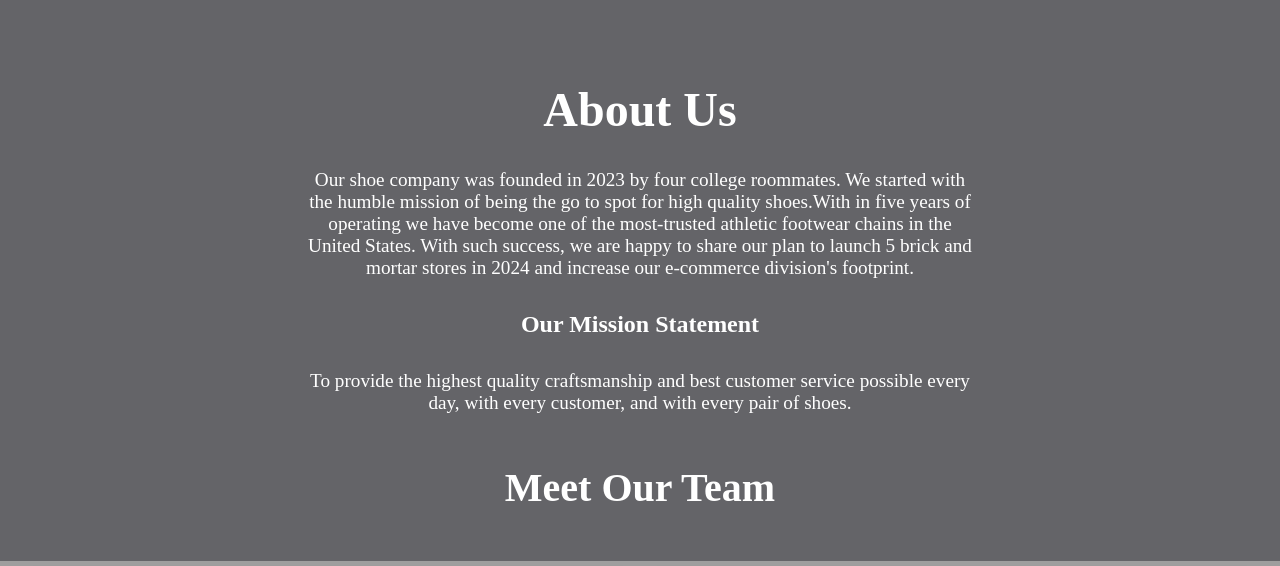
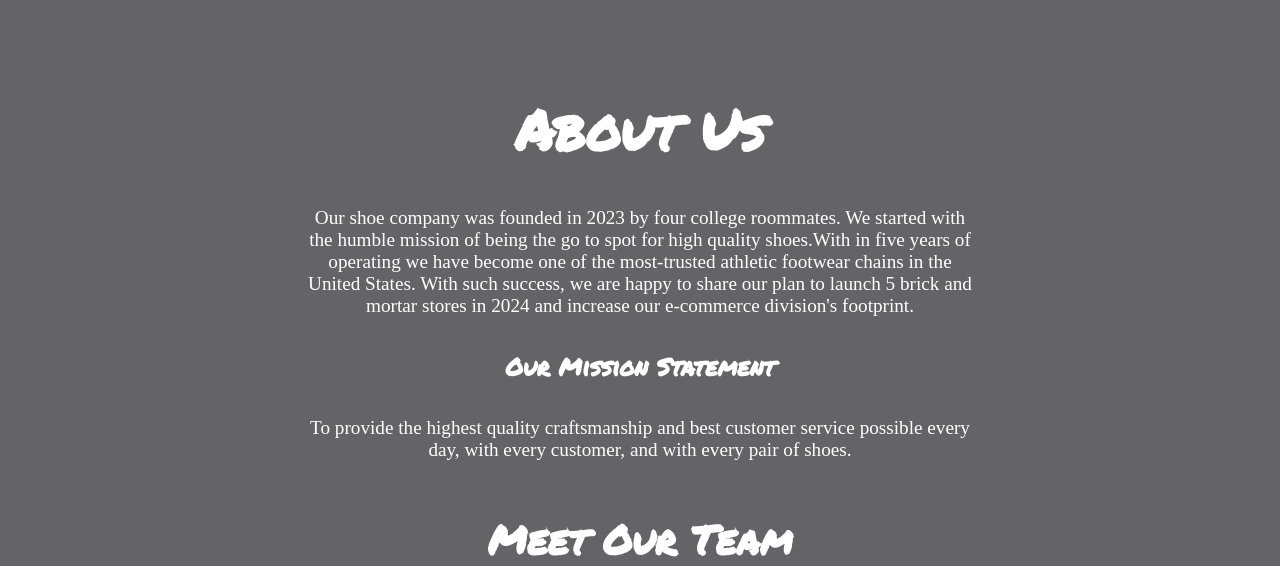
Before and after one commit to AramCodes/Final-Project, a plain HTML site: page about.html in a window 1280 px wide. Shown: the top 566 px of the page. Drawn offline with Linux system fonts and the light colour scheme; grey boxes are pictures that could not be loaded.

Commit message:
changed font of headers

```diff
--- a/about.html
+++ b/about.html
@@ -6,6 +6,11 @@
     <meta name="viewport" content="width=device-width, initial-scale=1.0">
     <title>Final Project Name To Be Determined</title>
     <link rel="stylesheet" href="css/styles.css">
+
+    <!--Fonts-->
+    <link rel="preconnect" href="https://fonts.googleapis.com">
+    <link rel="preconnect" href="https://fonts.gstatic.com" crossorigin>
+    <link href="https://fonts.googleapis.com/css2?family=Permanent+Marker&display=swap" rel="stylesheet">
 </head>
 <body>
     <div class="about-section">
--- a/css/styles.css
+++ b/css/styles.css
@@ -16,11 +16,13 @@ body {
 }
 
 .about-section h1 {
-    font-size: 3rem;
+    font-size: 3.5rem;
+    font-family: 'Permanent Marker';
 }
 
 .about-section h4 {
     font-size: 1.5rem;
+    font-family: 'Permanent Marker';
 }
 
 h2 {
@@ -28,6 +30,7 @@ h2 {
     color: #fff;
     margin: 50px auto 0 auto;
     font-size: 2.5rem;
+    font-family: 'Permanent Marker';
 }
 
 .outer-container {
```
